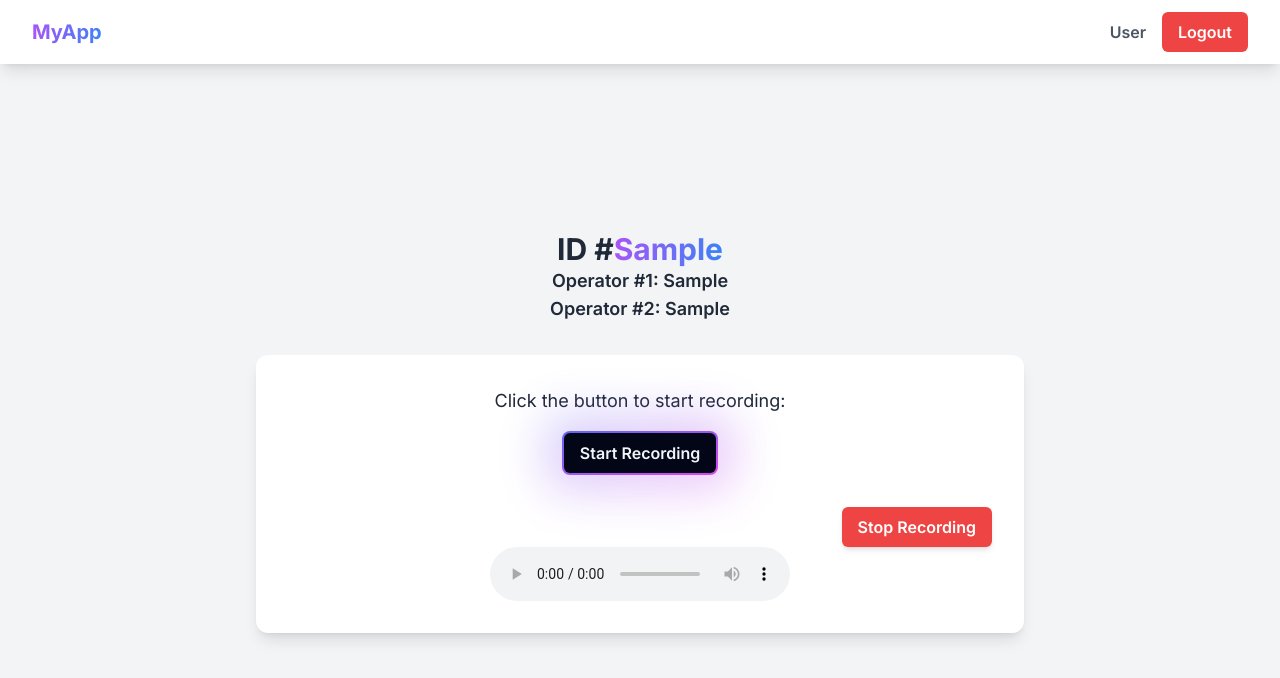
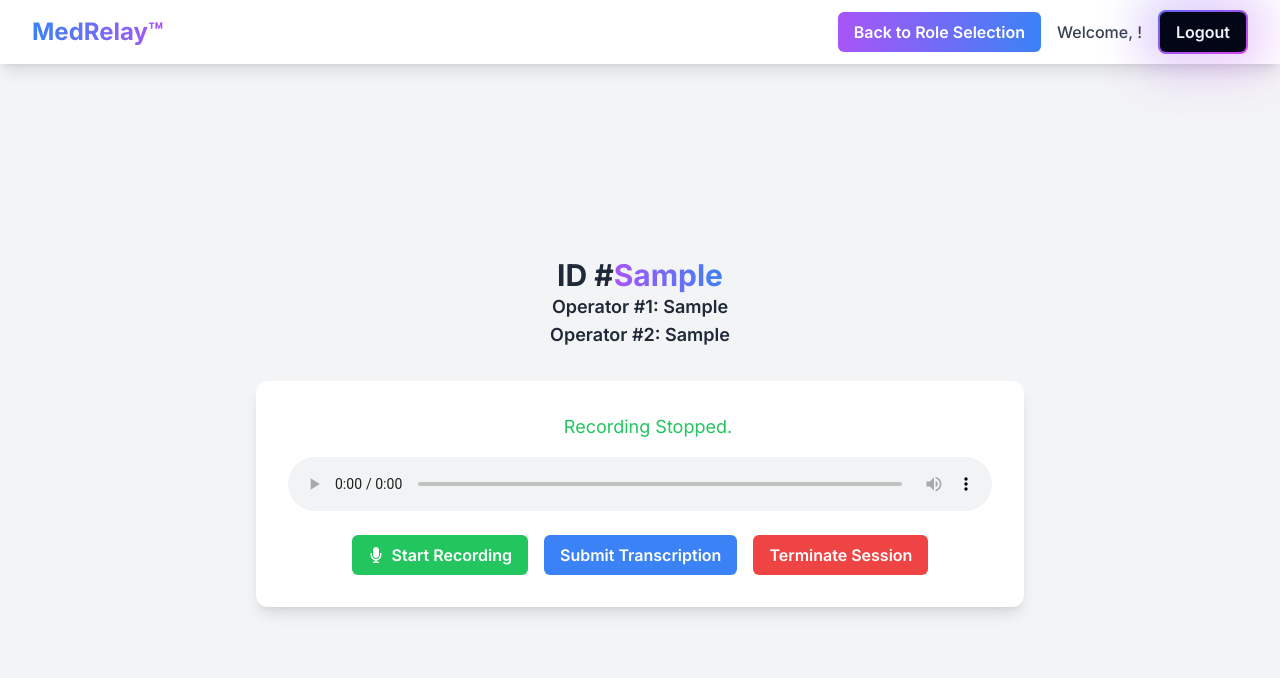
Before and after one commit to A2Pro/MedRelay, a Next.js app in the folder medrelay/: page /op in a window 1280 px wide. Both pictures are taken after typing "Sample", "Sample", "Sample" into the empty fields and a click on the button "Submit". Shown: the top 678 px of the page. Built offline with nearby package versions, Linux system fonts and the light colour scheme; no server answers.

Commit message:
working version 1.

```diff
--- a/medrelay/app/RoleSelection/page.js
+++ b/medrelay/app/RoleSelection/page.js
@@ -52,18 +52,19 @@ const RoleSelection = () => {
 
 const ActiveIDContainer = () => {
   const [activeIDs, setActiveIDs] = useState([]);
+  const [inactiveIDs, setInactiveIDs] = useState([]);
 
   useEffect(() => {
     const fetchActiveIDs = async () => {
       try {
-        const response = await fetch('http://localhost:5000/allactiveids', {
-          method: 'POST',
+        const response = await fetch("http://localhost:5000/allactiveids", {
+          method: "POST",
           headers: {
-            'Content-Type': 'application/json',
+            "Content-Type": "application/json",
           },
         });
         if (!response.ok) {
-          throw new Error('Network response was not ok');
+          throw new Error("Network response was not ok");
         }
         const data = await response.json();
         setActiveIDs(data);
@@ -72,7 +73,26 @@ const ActiveIDContainer = () => {
       }
     };
 
+    const fetchInactiveIDs = async () => {
+      try {
+        const response = await fetch("http://localhost:5000/alldeactiveids", {
+          method: "POST",
+          headers: {
+            "Content-Type": "application/json",
+          },
+        });
+        if (!response.ok) {
+          throw new Error("Network response was not ok");
+        }
+        const data = await response.json();
+        setInactiveIDs(data);
+      } catch (error) {
+        console.error("Error fetching inactive IDs:", error);
+      }
+    };
+
     fetchActiveIDs();
+    fetchInactiveIDs();
   }, []);
 
   const handleAddID = () => {
@@ -112,6 +132,21 @@ const ActiveIDContainer = () => {
             >
               <FaTimesCircle className="w-6 h-6" />
             </button>
+          </div>
+        ))}
+      </div>
+      <h2 className="mt-8 text-lg font-bold mb-4 text-center bg-clip-text text-transparent bg-gradient-to-r from-red-500 to-red-700">
+        Inactive IDs
+      </h2>
+      <div className="space-y-4">
+        {inactiveIDs.map((id) => (
+          <div
+            key={id}
+            className="p-4 rounded-lg border border-white bg-gray-50 shadow-inner"
+          >
+            <span className="bg-clip-text text-transparent bg-gradient-to-r from-red-500 to-red-700 text-lg font-bold">
+              {id}
+            </span>
           </div>
         ))}
       </div>
--- a/medrelay/app/op/page.js
+++ b/medrelay/app/op/page.js
@@ -1,9 +1,10 @@
 "use client";
-import React, { useState, useEffect, useRef } from "react";
+import React, { useState, useRef } from "react";
 import Link from "next/link";
 import GradientShadowButton from "../components/GradientShadowButton";
 import { motion, AnimatePresence } from "framer-motion";
-import { FaCheckCircle } from "react-icons/fa";
+import { FaCheckCircle, FaMicrophone, FaStop } from "react-icons/fa";
+import Cookies from "js-cookie";
 
 const RecordingPage = () => {
   const [code, setCode] = useState("");
@@ -61,6 +62,34 @@ const RecordingPage = () => {
     }
   };
 
+  async function deactivateHandle() {
+    deactivateHandle();
+    setShowAlert(false);
+    setIsFormSubmitted(false);
+    setCode("");
+    setOperator1("");
+    setOperator2("");
+
+    try {
+      const response = await fetch("http://localhost:5000/deactivate", {
+        method: "POST",
+        headers: {
+          "Content-Type": "application/json",
+        },
+        body: JSON.stringify({ code }),
+      });
+    } catch (error) {
+      console.error("Error deactivating ID: ", error);
+    }
+
+    window.location.href = "/RoleSelection";
+  }
+
+  function continueHandle() {
+    setShowAlert(false)
+    window.location.href = "/RoleSelection";
+  }
+
   const sendAudioToBackend = async (audioBlob) => {
     const formData = new FormData();
     formData.append("audio", audioBlob);
@@ -106,7 +135,7 @@ const RecordingPage = () => {
 
   return (
     <div className={`relative min-h-screen bg-gray-100 flex flex-col ${showAlert ? "backdrop-blur-sm" : ""}`}>
-      <Navbar userName="User" onLogout={() => console.log("Logout clicked")} />
+      <Navbar userName={Cookies.get("username")} onLogout={() => console.log("Logout clicked")} />
       <AnimatePresence>
         {!isFormSubmitted ? (
           <motion.div
@@ -169,14 +198,7 @@ const RecordingPage = () => {
               </p>
             </div>
             <div className="w-full max-w-3xl bg-white rounded-xl shadow-lg p-8 flex flex-col items-center">
-              <p className="text-lg mb-4">Click the button to start recording:</p>
-              <GradientShadowButton
-                onClick={toggleRecording}
-                className={`${isRecording ? "bg-red-500" : "bg-blue-500"}`}
-              >
-                {isRecording ? "Deactivate Recording" : "Start Recording"}
-              </GradientShadowButton>
-              {isRecording && (
+              {isRecording ? (
                 <motion.div
                   className="mt-4 flex items-center justify-center"
                   initial={{ opacity: 0 }}
@@ -188,17 +210,48 @@ const RecordingPage = () => {
                     Recording Active...
                   </p>
                 </motion.div>
+              ) : (
+                <p className="ml-4 text-lg text-green-500">
+                  Recording Stopped.
+                </p>
               )}
-              <button
-                onClick={handleSubmitTranscription}
-                className="mt-8 self-end py-2 px-4 bg-red-500 text-white font-semibold rounded-md shadow-md hover:opacity-80 transition-opacity"
-              >
-                Stop Recording
-              </button>
-              <audio controls>
+              <audio controls className="mt-4 w-full">
                 <source src={`http://localhost:5000/audio/${code}`} type="audio/x-wav" />
                 Your browser does not support the audio element.
               </audio>
+              <div className="flex space-x-4 mt-6">
+                <button
+                  onClick={toggleRecording}
+                  className={`flex items-center py-2 px-4 ${
+                    isRecording ? "bg-red-500" : "bg-green-500"
+                  } text-white font-semibold rounded-md hover:opacity-90 transition-opacity`}
+                >
+                  {isRecording ? (
+                    <>
+                      <FaStop className="mr-2" />
+                      Stop Recording
+                    </>
+                  ) : (
+                    <>
+                      <FaMicrophone className="mr-2" />
+                      Start Recording
+                    </>
+                  )}
+                </button>
+                <button
+                  onClick={handleSubmitTranscription}
+                  className="py-2 px-4 bg-blue-500 text-white font-semibold rounded-md hover:opacity-90 transition-opacity"
+                >
+                  Submit Transcription
+                </button>
+                <Link href="/RoleSelection">
+                  <button
+                    className="py-2 px-4 bg-red-500 text-white font-semibold rounded-md hover:opacity-90 transition-opacity"
+                  >
+                    Terminate Session
+                  </button>
+                </Link>
+              </div>
             </div>
           </div>
         )}
@@ -218,18 +271,13 @@ const RecordingPage = () => {
             <div className="flex justify-center space-x-4">
               <button
                 onClick={() => {
-                  setShowAlert(false);
-                  setIsFormSubmitted(false);
-                  setCode("");
-                  setOperator1("");
-                  setOperator2("");
                 }}
                 className="py-2 px-4 bg-red-500 text-white font-semibold rounded-md hover:opacity-90 transition-opacity"
               >
                 Deactivate ID
               </button>
               <button
-                onClick={() => setShowAlert(false)}
+                onClick={continueHandle()}
                 className="py-2 px-4 bg-gray-300 text-black font-semibold rounded-md hover:opacity-90 transition-opacity"
               >
                 Continue
@@ -247,19 +295,24 @@ const Navbar = ({ userName, onLogout }) => {
     <nav className="bg-white shadow-lg">
       <div className="max-w-7xl mx-auto px-4 sm:px-6 lg:px-8">
         <div className="flex justify-between h-16 items-center">
-          <Link href="/" passHref>
-            <span className="text-xl font-bold bg-clip-text text-transparent bg-gradient-to-r from-purple-500 to-blue-500">
-              MyApp
+          <Link href="/">
+            <span className="text-2xl font-bold bg-gradient-to-r from-blue-500 to-purple-500 bg-clip-text text-transparent">
+              MedRelay™
             </span>
           </Link>
           <div className="flex items-center space-x-4">
-            <span className="text-gray-600 font-semibold">{userName}</span>
-            <button
-              onClick={onLogout}
-              className="py-2 px-4 bg-red-500 text-white font-semibold rounded-md hover:opacity-90 transition-opacity"
+            <Link
+              href="/RoleSelection"
+              className="py-2 px-4 bg-gradient-to-r from-purple-500 to-blue-500 text-white font-semibold rounded-md hover:opacity-90 transition-opacity"
             >
+              Back to Role Selection
+            </Link>
+            <span className="text-gray-700 font-medium">
+              Welcome, {userName}!
+            </span>
+            <GradientShadowButton onClick={onLogout}>
               Logout
-            </button>
+            </GradientShadowButton>
           </div>
         </div>
       </div>
```
Also changed, not shown: 1 other file (tests, documents, lock files or other folders).
